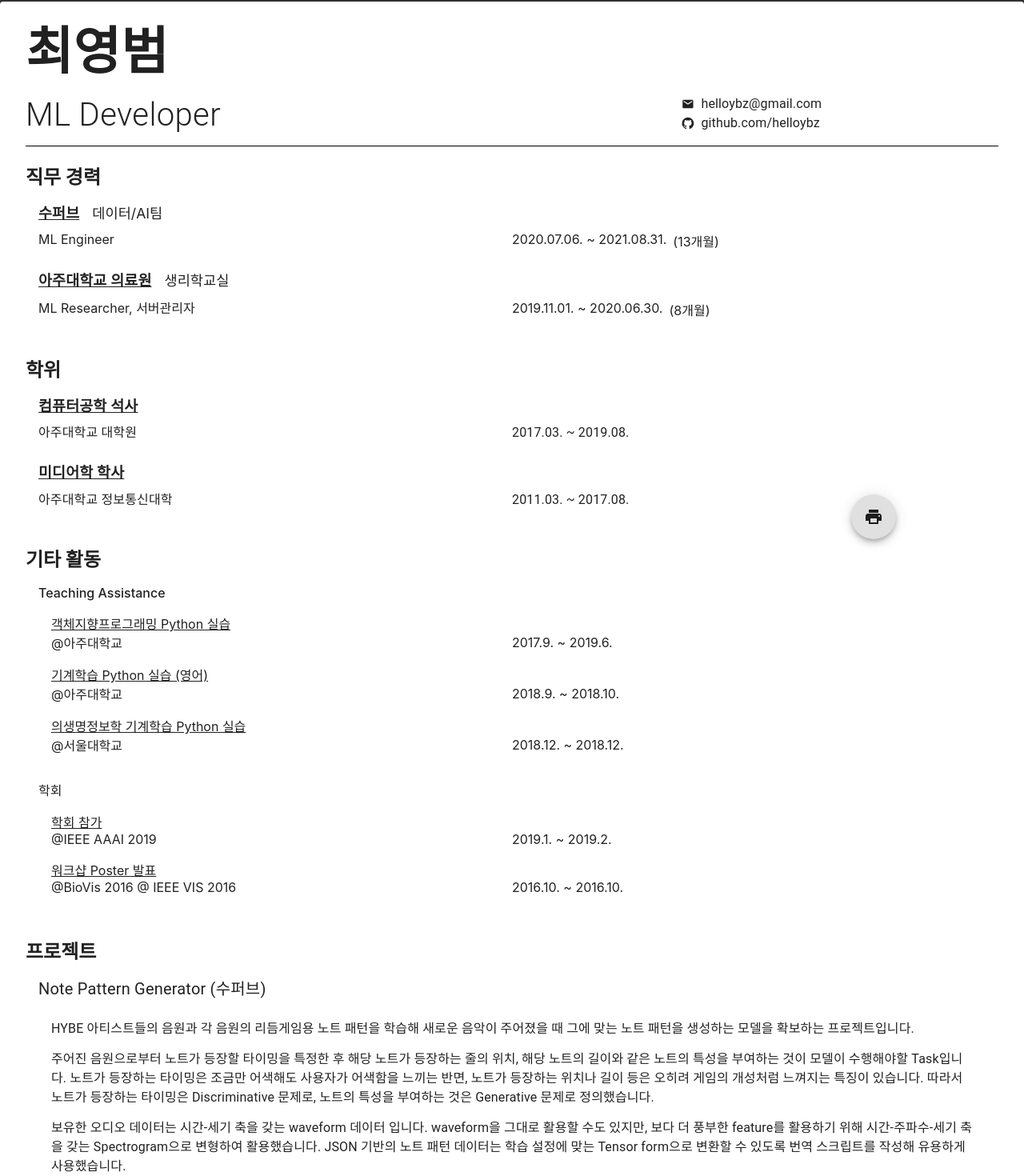
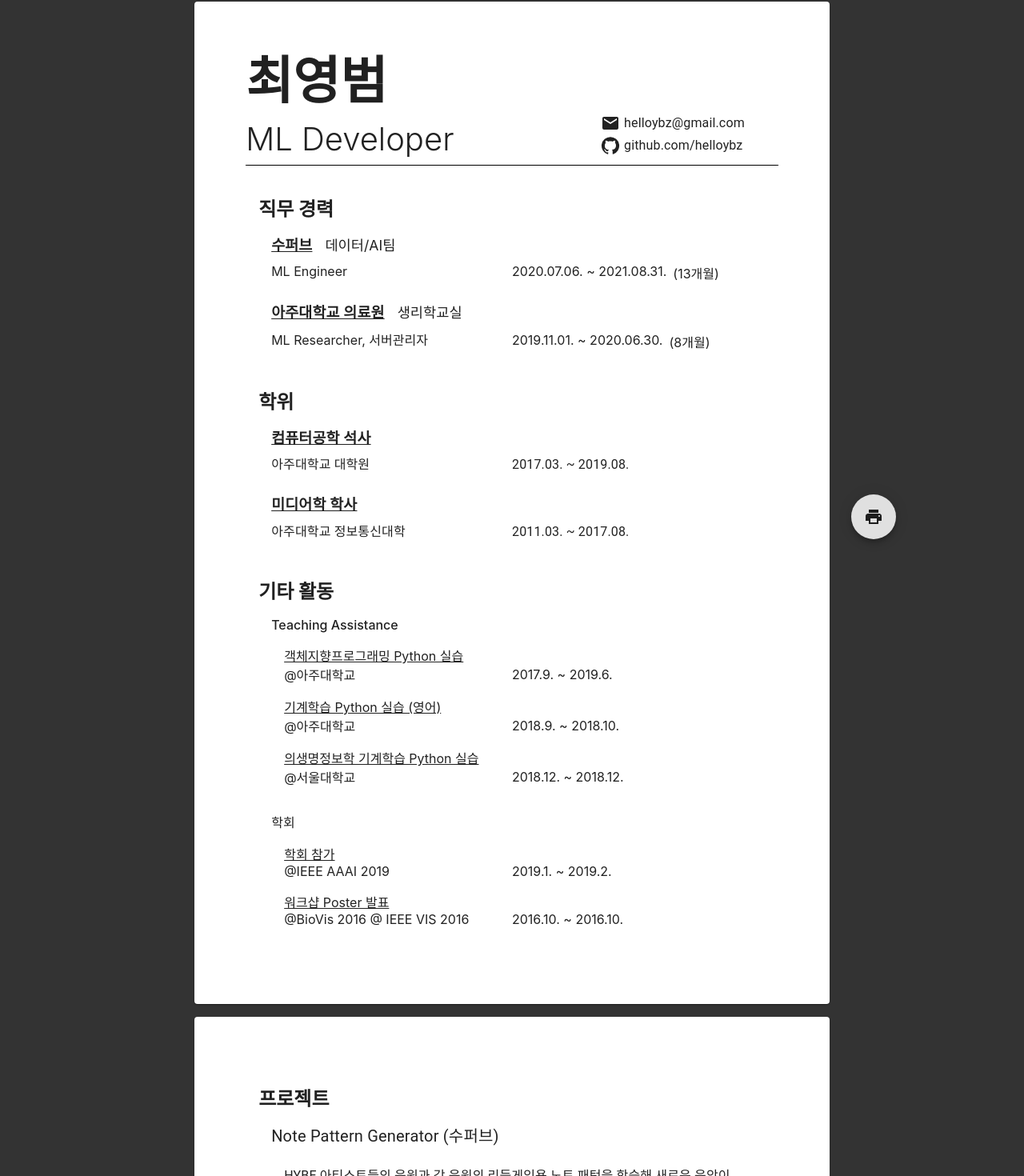
Before and after one commit to helloybz/resume, a React (Create React App) app: page / in a window 1280 px wide. Shown: the part 46-1516 px from the top of the page at 80% size. Built offline with nearby package versions, Linux system fonts and the light colour scheme.

Commit message:
Compatible for print and show

```diff
--- a/src/Resume.css
+++ b/src/Resume.css
@@ -1,5 +1,6 @@
 @media print {
     body {
-        width: 210mm 297mm;
+        width: 210mm;
+        height: 350mm;
     }
 }
--- a/src/Resume.js
+++ b/src/Resume.js
@@ -5,36 +5,47 @@ import { CareerItem, EducationItem, ExperienceItem, Header, ProjectItem } from '
 import { info } from './info.js'
 import { BodySectionWrapper } from "./components/BodySectionWrapper";
 
-export function Resume() {
+export function Resume({ printable = false }) {
     return (
-
         <Grid container justifyContent="center" >
-            <Grid
-                item
-                xs={12}
-                component={Paper}
-                className="resumePaper"
-                container
+            <Grid className="page_1" item container component={printable ? null : Paper}
                 sx={{
-                    "padding": "1rem 2rem"
-                }}
-            >
+                    maxWidth: '210mm',
+                    minHeight: "297mm",
+                    padding: { "xs": "1rem", "md": "3rem" },
+                    marginBottom: printable ? 0 : '1rem'
+                }}>
                 <Grid item xs={12}>
                     <Header
+                        printable={printable}
                         name={info.name}
                         position={info.position}
                         email={info.email}
                         github={info.github}
                     />
                 </Grid>
-                <Grid item xs={12}>
-                    <BodySectionWrapper content={info.career} itemComponent={CareerItem} />
-                    <BodySectionWrapper content={info.education} itemComponent={EducationItem} />
-                    <BodySectionWrapper content={info.experience} itemComponent={ExperienceItem} />
+                <Grid
+                    item
+                    xs={12}
+                    container
+                    sx={{
+                        "padding": { "xs": printable ? "1rem 2rem" : "0", "md": "1rem 2rem" }
+                    }}
+                >
+                    <BodySectionWrapper printable={printable} content={info.career} itemComponent={CareerItem} />
+                    <BodySectionWrapper printable={printable} content={info.education} itemComponent={EducationItem} />
+                    <BodySectionWrapper printable={printable} content={info.experience} itemComponent={ExperienceItem} />
+                </Grid>
+            </Grid>
+
+            <Grid className="page_2" item container component={printable ? null : Paper} sx={{ maxWidth: '210mm', height: "297mm", padding: { "xs": "1rem", "md": "3rem" } }}>
+                <Grid item container xs={12} sx={{
+                    "padding": "1rem 2rem"
+                }}>
                     <BodySectionWrapper content={info.project} itemComponent={ProjectItem} />
                 </Grid>
             </Grid>
-        </Grid>
+        </Grid >
 
     )
 }
--- a/src/ResumeWrapper.js
+++ b/src/ResumeWrapper.js
@@ -9,17 +9,45 @@ import "./Resume.css";
 export function ResumeWrapper() {
     const handlePrint = useReactToPrint({
         content: () => resumeRef.current,
-        print: window.print
+        // print: window.print
     });
 
     const PrintableResume = forwardRef((props, ref) => (
         <div ref={ref} >
-            <Resume />
+            <Resume printable />
         </div>
     ))
     const resumeRef = useRef(null)
     return (
-        <Grid container justifyContent="center">
+        <Grid className="wrapper" container justifyContent="center" sx={{ padding: { "xs": "0", "md": "3rem 0" } }}>
+            {/* Resume for print */}
+            <Grid
+                item
+                xs={12}
+                sx={{
+                    "paddingTop": {
+                        "xs": "0",
+                        "md": "3rem",
+                    },
+                    "maxWidth": "210mm",
+                    "displayPrint": "flex",
+                    "display": "none",
+                }}
+            >
+                <PrintableResume ref={resumeRef} />
+            </Grid>
+
+            {/* Resume for show */}
+            <Grid
+                item
+                sx={{
+                    "displayPrint": "none",
+                }}
+            >
+                <Resume />
+            </Grid>
+
+            {/* Print Button */}
             <Fab
                 sx={{
                     position: "fixed",
@@ -39,37 +67,6 @@ export function ResumeWrapper() {
                 <PrintIcon />
             </Fab>
 
-            <Grid
-                item
-                xs={12}
-                sx={{
-                    "paddingTop": {
-                        "xs": "0",
-                        "md": "3rem",
-                    },
-                    "maxWidth": "210mm",
-                    "display": "none",
-                    "displayPrint": "block",
-
-                }}>
-                <PrintableResume ref={resumeRef} />
-            </Grid>
-
-            <Grid
-                item
-                xs={12}
-                sx={{
-                    "paddingTop": {
-                        "xs": "0",
-                        "md": "3rem",
-                    },
-                    "maxWidth": "210mm",
-                    "display": "block",
-                    "displayPrint": "none",
-                }}
-            >
-                <Resume />
-            </Grid>
         </Grid >
     )
 }
--- a/src/components/BodySectionWrapper.js
+++ b/src/components/BodySectionWrapper.js
@@ -1,7 +1,12 @@
 import { Grid, List } from "@mui/material";
 
-function Title({ title }) {
+
+export function BodySectionWrapper({ printable = false, content, itemComponent }) {
+
+    var ItemComponent = itemComponent
+
     return (
+        <Grid container sx={{ "mt": "1.2rem" }}>
             <Grid
                 item xs={12}
                 sx={{
@@ -9,30 +14,17 @@ function Title({ title }) {
                     "fontWeight": "bold",
                 }}
             >
-            {title}
+                {content.title}
             </Grid>
-    )
-}
-
-function ItemList({ items, itemComponent }) {
-    var ItemComponent = itemComponent
+            <Grid item xs={12} container component={List}>
+                {content.items.map((item, i) => {
                     return (
-        <Grid item xs={12} container component={List}>
-            {items.map((item, i) => {
-                return (
-                    <ItemComponent key={i}
+                        <ItemComponent printable={printable} key={i}
                             {...item}
                         />
                     )
                 })}
             </Grid>
-    )
-}
-export function BodySectionWrapper({ content, itemComponent }) {
-    return (
-        <Grid container sx={{ "mt": "1.2rem" }}>
-            <Title title={content.title} />
-            <ItemList items={content.items} itemComponent={itemComponent} />
         </Grid>
     )
 }
--- a/src/components/CareerItem/CareerItem.js
+++ b/src/components/CareerItem/CareerItem.js
@@ -1,7 +1,7 @@
 import { ListItem, Grid, Typography } from "@mui/material";
 
 
-export function CareerItem({ name, department, from, to, position, forInMonth }) {
+export function CareerItem({ printable = false, name, department, from, to, position, forInMonth }) {
     return (
         <Grid
             item xs={12} component={ListItem}
@@ -21,21 +21,20 @@ export function CareerItem({ name, department, from, to, position, forInMonth })
                     {name}
                 </Grid>
 
-                <Grid item xs="auto" sx={{
+                <Grid item xs={6} sx={{
                     "fontSize": "1.1rem",
                 }}>
                     {department}
                 </Grid>
-
             </Grid>
 
-            <Grid item xs={6} >
+            <Grid item xs={printable ? 6 : 12} md={6}>
                 {position}
             </Grid>
 
-            <Grid item container xs={6} >
+            <Grid item container xs={printable ? 6 : 6} >
                 <Grid item xs="auto" sx={{ "mr": 1 }}>{from + " ~ " + to}</Grid>
-                <Grid item xs>({forInMonth + "개월"})</Grid>
+                <Grid item sx={{ display: { "xs": printable ? "flex" : "none", "md": "flex" } }} > ({forInMonth + "개월"})</Grid>
             </Grid>
         </Grid >
     )
--- a/src/components/EducationItem/EducationItem.js
+++ b/src/components/EducationItem/EducationItem.js
@@ -1,7 +1,7 @@
 import { ListItem, Grid, Typography } from "@mui/material";
 
 
-export function EducationItem({ name, major, degree, from, to }) {
+export function EducationItem({ printable = false, name, major, degree, from, to }) {
     return (
         <Grid
             item xs={12} component={ListItem}
@@ -20,13 +20,13 @@ export function EducationItem({ name, major, degree, from, to }) {
                 {major + " " + degree}
             </Grid>
 
-            <Grid item xs={6}
+            <Grid item xs={printable ? 6 : 12} md={6}
                 component={Typography}
             >
                 {name}
             </Grid>
 
-            <Grid item xs={6}
+            <Grid item xs={printable ? 6 : 12} md={6}
                 component={Typography}>
                 {from + " ~ " + to}
             </Grid>
--- a/src/components/ExperienceItem/ExperienceItem.js
+++ b/src/components/ExperienceItem/ExperienceItem.js
@@ -1,7 +1,7 @@
 import { Grid, List, ListItem } from "@mui/material";
 
 
-export function ExperienceItem({ category, items }) {
+export function ExperienceItem({ printable = false, category, items }) {
     return (
         <Grid item xs={12} component={ListItem} container>
             <Grid item xs={9} sx={{ "fontWeight": "450" }}>
@@ -15,10 +15,10 @@ export function ExperienceItem({ category, items }) {
                                 sx={{ "textDecoration": "underline" }}>
                                 {item.what}
                             </Grid>
-                            <Grid item xs={6}>
+                            <Grid item xs={printable ? 6 : 12} md={6}>
                                 {"@" + item.at}
                             </Grid>
-                            <Grid item xs={6}>
+                            <Grid item xs={printable ? 6 : 12} md={6}>
                                 {item.from} ~ {item.to}
                             </Grid>
                         </Grid>
--- a/src/components/Header/Contact.js
+++ b/src/components/Header/Contact.js
@@ -1,26 +1,17 @@
-import { Grid, ListItem, Typography } from "@mui/material";
+import { Grid, Typography } from "@mui/material";
 
-export function Contact({ icon, value }) {
+export function Contact({ printable = false, icon, value }) {
     return (
         <Grid
-            item xs={12} component={ListItem}
+            item
             container
-            justifyContent="flex-end"
-            sx={{
-                "padding": "0",
-                "margin": "0"
-            }}
         >
-            <Grid item xs={1} component={icon}
-                sx={{
-                    "fontSize": "1rem",
-                }} />
-            <Grid item xs={11} component={Typography}
-                sx={{
-                    "fontSize": "1rem",
-                }}>
-                {value}
+            <Grid item xs={printable ? 2 : 1} md={2} >
+                {icon}
             </Grid>
-        </Grid>
-    )
+            <Grid item xs={printable ? 10 : 9} md={10}>
+                <Typography>{value}</Typography>
+            </Grid >
+        </Grid >
+    );
 }
--- a/src/components/Header/Header.js
+++ b/src/components/Header/Header.js
@@ -1,32 +1,35 @@
-import { Grid, List } from "@mui/material"
+import { Grid } from "@mui/material"
 import GitHubIcon from '@mui/icons-material/GitHub';
 import MailIcon from '@mui/icons-material/Mail';
 
-import { Name } from "./Name.js";
-import { Position } from "./Position.js";
 import { Contact } from "./Contact.js";
 import { HeaderDivider } from "./HeaderDivider.js";
 
-export function Header({ name, position, email, github }) {
+export function Header({ printable = false, name, position, email, github }) {
     return (
-        <Grid container alignItems="flex-end">
-
-            <Grid item xs={8} container componet={List}>
-                <Name>{name}</Name>
-                <Position>{position}</Position>
+        <Grid container alignItems="flex-end" sx={{ padding: { "xs": printable ? "0 1rem" : "0", "md": "0 1rem" } }}>
+            <Grid item xs={12} sx={{
+                "fontSize": "4rem",
+                "fontWeight": "bold"
+            }}>
+                {name}
             </Grid>
-
-            <Grid
-                item xs={4}
-                component={List}
+            <Grid item xs={printable ? 8 : 12} md={8} sx={{
+                "fontSize": "2.5rem",
+                "fontWeight": "light",
+                "flexGrow": 1,
+            }}>
+                {position}
+            </Grid>
+            <Grid item xs={printable ? 'auto' : 12} md={'auto'}
                 container
                 className="contacts"
                 direction="column"
                 justifyContent="flex-end"
                 alignItems="baseline"
             >
-                <Contact icon={MailIcon} value={email} />
-                <Contact icon={GitHubIcon} value={github} />
+                <Contact printable={printable} icon={<MailIcon />} value={email} />
+                <Contact printable={printable} icon={<GitHubIcon />} value={github} />
             </Grid >
 
             <HeaderDivider />
--- a/src/components/Header/Name.js
+++ /dev/null
@@ -1,12 +0,0 @@
-import { Grid, ListItem, Typography } from "@mui/material";
-
-export function Name({ children }) {
-    return (
-        <Grid item xs={12} component={ListItem} sx={{ padding: "0" }}>
-            <Typography sx={{
-                "fontSize": "4rem",
-                "fontWeight": "bold"
-            }}>{children}</Typography>
-        </Grid>
-    )
-}
--- a/src/components/Header/Position.js
+++ /dev/null
@@ -1,12 +0,0 @@
-import { Grid, ListItem, Typography } from "@mui/material";
-
-export function Position({ children }) {
-    return (
-        <Grid item xs={12} component={ListItem} sx={{ padding: "0" }}>
-            <Typography sx={{
-                "fontSize": "2.5rem",
-                "fontWeight": "light"
-            }}>{children}</Typography>
-        </Grid>
-    )
-}
--- a/src/info.js
+++ b/src/info.js
@@ -54,10 +54,10 @@ export var info = {
                 "description": `
                 HYBE 아티스트들의 음원과 각 음원의 리듬게임용 노트 패턴을 학습해 새로운 음악이 주어졌을 때 그에 맞는 노트 패턴을 생성하는 모델을 확보하는 프로젝트입니다.
                 주어진 음원으로부터 노트가 등장할 타이밍을 특정한 후 해당 노트가 등장하는 줄의 위치, 해당 노트의 길이와 같은 노트의 특성을 부여하는 것이 모델이 수행해야할 Task입니다. 노트가 등장하는 타이밍은 조금만 어색해도 사용자가 어색함을 느끼는 반면, 노트가 등장하는 위치나 길이 등은 오히려 게임의 개성처럼 느껴지는 특징이 있습니다. 따라서 노트가 등장하는 타이밍은 Discriminative 문제로, 노트의 특성을 부여하는 것은 Generative 문제로 정의했습니다.
-                보유한 오디오 데이터는 시간-세기 축을 갖는 waveform 데이터 입니다. waveform을 그대로 활용할 수도 있지만, 보다 더 풍부한 feature를 활용하기 위해 시간-주파수-세기 축을 갖는 Spectrogram으로 변형하여 활용했습니다. JSON 기반의 노트 패턴 데이터는 학습 설정에 맞는 Tensor form으로 변환할 수 있도록 번역 스크립트를 작성해 유용하게 사용했습니다.
-                처음에는 자연어 번역 문제에 대입하여 NLP분야에서 주로 쓰이는 RNN, Transformer와 같은 시퀀스 모델을 적용했습니다. 결론부터 말하자면 여러가지 문제점이 발견되어 모델 구조를 변경했습니다. 첫째로 입력 가능한 오디오의 길이가 10초 남짓으로 짧아서 생성된 노트 패턴들이 서로 자연스럽게 이어지지 못하는 문제가 있었습니다. 둘째로, 1/32박에 해당하는 길이의 오디오를 word와 같은 token의 역할로 활용했기 때문에 박자 계산의 위해서 곡의 빠르기 정보에 대한 사전 정보가 필요했습니다. 시퀀스 모델 대신 Fully Convolution 모델로 변경하여 곡의 빠르기를 고려할 필요가 없어졌고, 모델이 요구하는 메모리가 적어 곡 전체를 입력할 수 있었습니다.
+                보유한 오디오 데이터는 시간-세기 축을 갖는 waveform 데이터 입니다. waveform을 그대로 활용할 수도 있지만, 보다 더 풍부한 feature를 활용하기 위해 시간-주파수-세기 축을 갖는 Spectrogram으로 변형하여 활용했습니다. JSON 기반의 노트 패턴 데이터는 모델 구조에 맞는 Tensor로 변환하였습니다.
+                처음에는 자연어 번역 문제에 대입하여 NLP분야에서 주로 쓰이는 RNN, Transformer와 같은 시퀀스 모델을 적용했습니다. 성능이 좋지 못하고, 여러가지 문제점이 발견되었습니다. 첫째로 입력 가능한 오디오의 길이가 10초 남짓으로 짧아서 생성된 노트 패턴들이 서로 자연스럽게 이어지지 못하는 문제가 있었습니다. 둘째로, 1/32박에 해당하는 길이의 오디오를 word와 같은 token의 역할로 활용했기 때문에 박자를 계산하기 위해서 곡의 빠르기 정보에 대한 사전 정보가 필요했습니다. 시퀀스 모델 대신 Fully Convolution 모델로 변경하여 곡의 빠르기를 고려할 필요가 없어졌고, 모델이 요구하는 메모리가 적어 곡 전체를 입력할 수 있었습니다.
                 유독 여성 보컬곡에 대한 모델의 성능이 낮은 현상이 발견되었는데, 학습데이터에 여성 보컬곡이 없는 것이 원인이라고 가정했습니다. 여성 보컬 데이터를 당장 확보할 수가 없어서 남성보컬곡의 pitch를 알맞게 조절하여 여성 보컬의 데이터 역할을 하도록 Augmentation을 했습니다. 그 결과 실제로 여성 보컬곡에 대한 모델 성능이 향상되었음을 확인할 수 있었습니다.
-                해당 프로젝트가 실제로 사용될 수는 없었지만, 연구 목적의 프로젝트와 달리 새로운 경험을 할 수 있었습니다.`
+                PyTorch를 활용해 구현하였고, AWS EC2, EBS, S3 등을 활용해 데이터 저장 및 모델 학습을 했습니다. 해당 프로젝트가 실제로 사용될 수는 없었지만, 연구 목적의 프로젝트와 달리 새로운 경험을 할 수 있었습니다.`
             },
             {
                 "name": "Batch Integration with Adversarial AutoEncoder",
@@ -73,9 +73,9 @@ export var info = {
                 "at": "아주대학교 대학원",
                 "description": `
                 석사 학위 논문으로, Markov Chain을 활용하여 주어진 노드 임베딩의 품질을 개선하는 방법을 제안하고, 두 노드의 연결 방향을 고려한 새 유사도 척도를 제안한 연구입니다.
-                어떤 네트워크를 구성하는 노드의 임베딩을 노드의 고유한 내적정보의 임베딩과, 이웃 노드들의 정보의 임베딩의 합으로 정의하였습니다. 매 iteration마다 노드의 정보를 이웃 노드에 전달하는 동시에, 이웃 노드로부터 정보를 전달받아 자신의 임베딩에 반영하여 업데이트합니다. iteration을 게속 반복하면 특수한 조건하에 모든 노드의 임베딩이 수렴합니다. 이 수렴성은 Markov Chain의 수렴성을 활용해 증명할 수 있습니다.
-                이웃노드로부터 전달받은 임베딩은 그 노드와의 유사도에 비례하여 반영됩니다. 노드 임베딩간 유사도를 측정할 때 주로 코사인 유사도를 사용하지만, 코사인 유사도의 대칭성 때문에 링크의 방향성은 반영할 수 없는 한계가 있습니다. 두 노드의 임베딩을 서로 다른 매핑 함수를 이용해 변환한 후 코사인 유사도를 계산하면 링크의 방향성에 따라 서로 다른 유사도를 계산할 수 있습니다. 이 두 매핑 함수를 Neural Network로 구성하여 주어진 네트워크에 맞게 학습하여 적절한 매핑 함수를 얻을 수 있습니다.
-                방향성을 반영할 수 있는 새 유사도 척도 덕분에 Directed Graph의 노드 임베딩에서 이점을 볼 수 있었지만, 매핑 함수들을 학습할 때, cost function의 gradient의 time complexity가 매우 큰 문제가 있었습니다. Gradient 식이 Poisson Binomial Distribution의 평균인 점에 착안하여, gradient를 직접 계산하지 않고 근사하여 계산하는 방법을 제안함으로써 이 문제를 해결했습니다.
+                어떤 네트워크를 구성하는 노드의 임베딩을 노드의 고유한 내적정보의 임베딩과, 이웃 노드들의 정보의 임베딩의 합으로 정의하였습니다. 매 iteration마다 노드의 정보를 이웃 노드에 전달하는 동시에, 이웃 노드로부터 정보를 전달받아 자신의 임베딩에 반영하여 업데이트합니다. iteration을 계속 반복하면 특수한 조건하에 모든 노드의 임베딩이 수렴합니다. 이 수렴성은 Markov Chain의 수렴성을 활용해 증명할 수 있습니다.
+                이웃노드로부터 전달받은 임베딩은 그 노드와의 유사도에 비례하여 반영됩니다. 노드 임베딩간 유사도를 측정할 때 주로 코사인 유사도를 사용하지만, 코사인 유사도의 대칭성 때문에 링크의 방향성은 반영할 수 없는 한계가 있습니다. 두 노드의 임베딩을 서로 다른 매핑 함수를 이용해 변환한 후 코사인 유사도를 계산하면 링크의 방향성에 따라 서로 다른 유사도를 계산할 수 있습니다. 이 두 매핑 함수를 Neural Network로 구성하고 주어진 네트워크에 맞게 학습하여 적절한 매핑 함수를 얻을 수 있습니다.
+                방향성을 반영할 수 있는 새 유사도 척도 덕분에 Directed Graph의 노드 임베딩에서 이점을 볼 수 있었지만, 매핑 함수들을 학습할 때, gradient의 time complexity가 매우 큰 문제가 있었습니다. Gradient의 식이 Poisson Binomial Distribution의 기댓값인 점에 착안하여, 모든 데이터 포인트에 대해 gradient를 계산하지 않고 샘플링하여 계산하는 방법을 제안함으로써 이 문제를 해결했습니다.
                 `,
             },
             {
@@ -91,7 +91,7 @@ export var info = {
                 "name": "Snapme Korea 웹서비스 제작 외주",
                 "at": "SnapmeKorea",
                 "description": `
-                사진작가와 관광객을 매칭시켜주는 O2O 서비스인 스냅미코리아의 홈페이지를 제작을 의뢰받았습니다. 학부 재학중 웹개발을 익히면서 친구와 같이 맡은 프로젝트이며 저는 백엔드 개발을 맡았습니다. Django + PostgreSQL을 사용했으며, cafe24에서 호스팅하였습니다.
+                사진작가와 관광객을 매칭시켜주는 O2O 서비스인 스냅미코리아의 홈페이지를 제작을 의뢰받았습니다. 학부 재학중 웹개발을 익히면서 친구와 같이 맡은 프로젝트이며 저는 백엔드 개발을 맡았습니다. nginx + gunicorn + Django + PostgreSQL을 사용했으며, cafe24에서 호스팅하였습니다.
                 `,
             }
         ]
```
Lines whose indentation alone changed are shown as unchanged.
